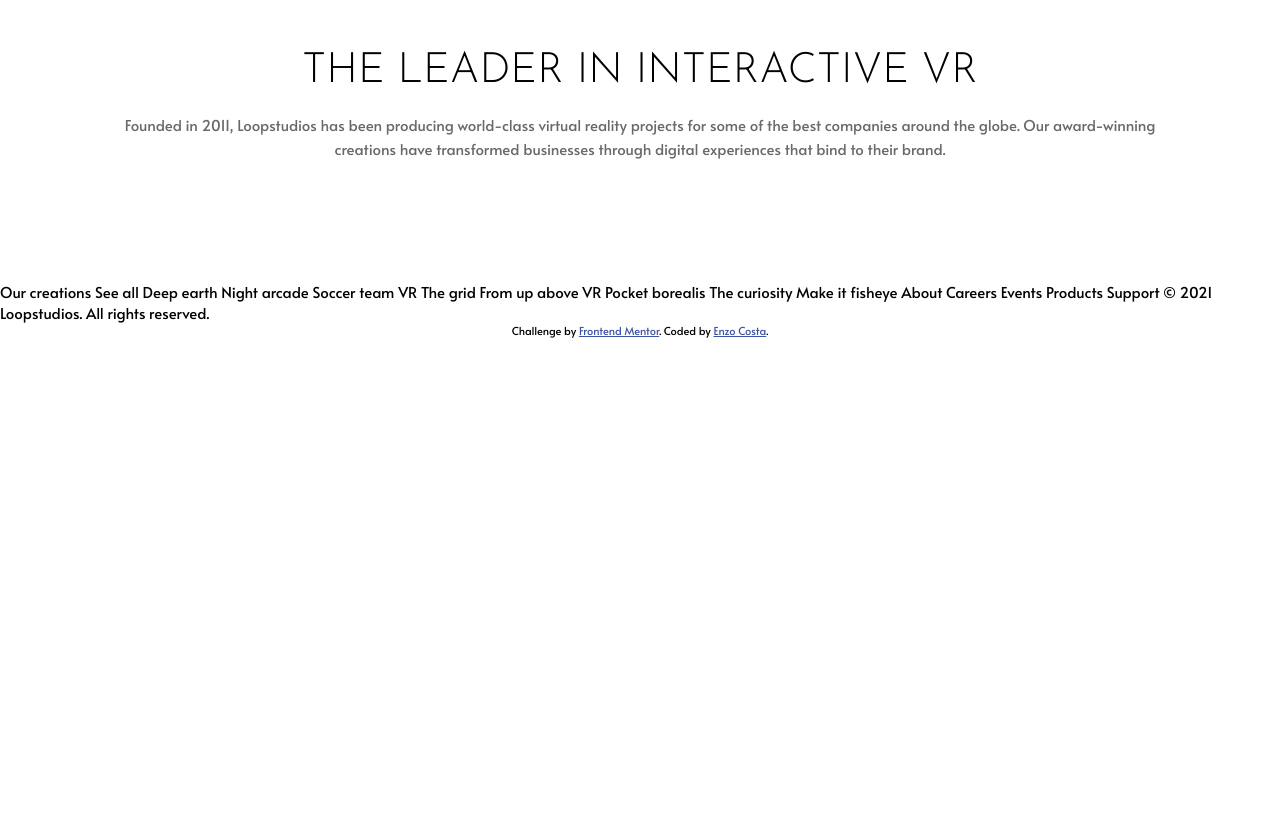
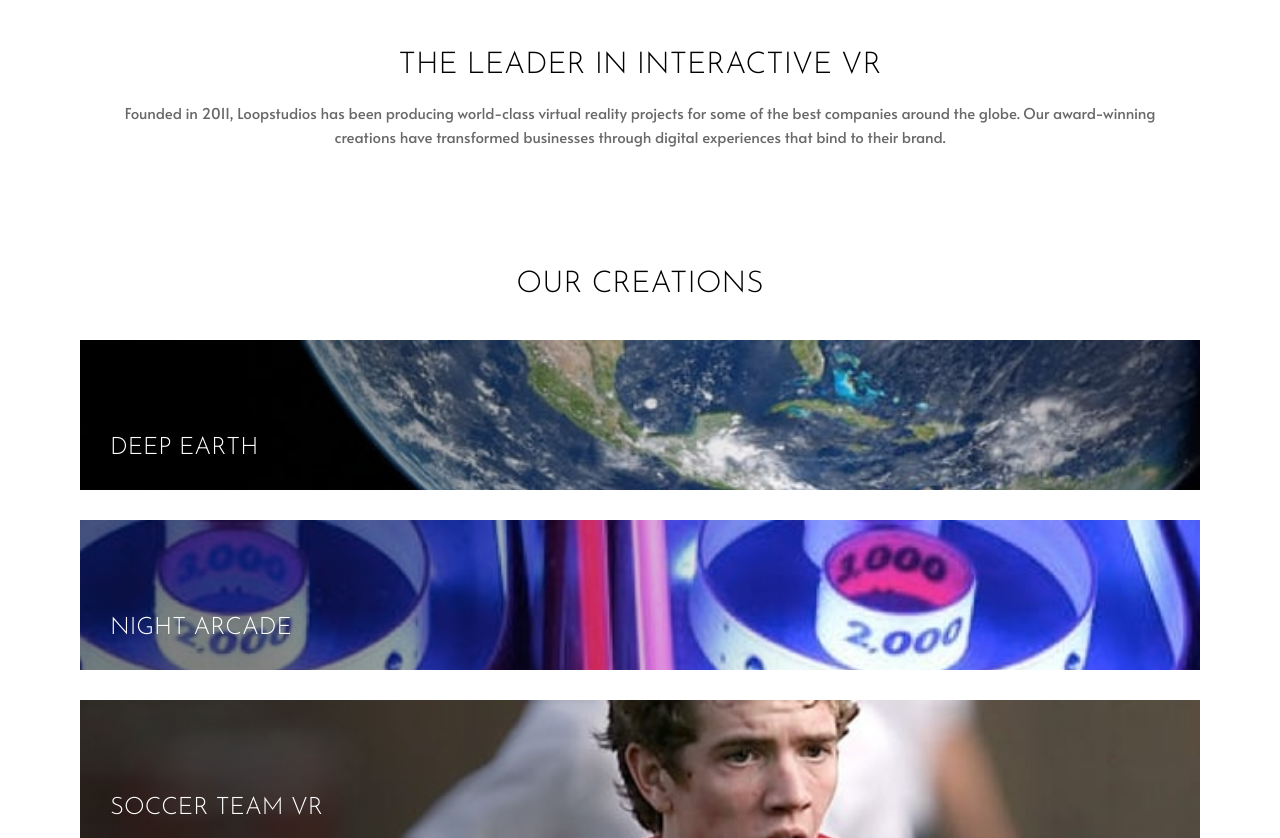
Before and after one commit to EnzoXavier1001/loopstudios-landing-page, a plain HTML site: page index.html in a window 1280 px wide. Shown: the part 1070-1908 px from the top of the page. Before the commit the page ends 1408 px from the top, so only its background shows below. Drawn offline with Linux system fonts and the light colour scheme.

Commit message:
Create the section creations

```diff
--- a/css/styles.css
+++ b/css/styles.css
@@ -94,12 +94,120 @@ nav ul {
 }
 
 .box-interactive .title {
+  font-size: 30px;
   margin-bottom: 20px;
 }
 
 .box-interactive p {
   color: var(--very-dark-gray);
   line-height: 24px;
+}
+
+/*========= CREATIONS ========= */
+#creations {
+  padding-bottom: 120px;
+}
+
+#creations .title {
+  font-size: 30px;
+  text-align: center;
+  margin-bottom: 40px;
+}
+
+.cards {
+  display: flex;
+  flex-direction: column;
+  gap: 30px;
+  margin-bottom: 30px;
+}
+
+.card {
+  display: flex;
+  align-items: flex-end;
+  height: 150px;
+  padding: 30px;
+  position: relative;
+  background-size: cover;
+  background-position: top center;
+}
+
+.card::after {
+  content: '';
+  background-image: linear-gradient(
+    90deg,
+    rgba(0, 0, 0, 0.5) 15%,
+    rgba(255, 255, 255, 0) 65%
+  );
+  position: absolute;
+  width: 100%;
+  height: 150px;
+  top: 0;
+  left: 0;
+}
+
+.deep-earth {
+  background-image: url('../images/mobile/image-deep-earth.jpg');
+}
+
+.night-arcade {
+  background-image: url('../images/mobile/image-night-arcade.jpg');
+}
+
+.soccer-team {
+  background-image: url('../images/mobile/image-soccer-team.jpg');
+}
+
+.the-grid {
+  background-image: url('../images/mobile/image-grid.jpg');
+}
+
+.above {
+  background-image: url('../images/mobile/image-from-above.jpg');
+}
+
+.pocket {
+  background-image: url('../images/mobile/image-pocket-borealis.jpg');
+}
+
+.pocket {
+  background-image: url('../images/mobile/image-pocket-borealis.jpg');
+}
+
+.curiosity {
+  background-image: url('../images/mobile/image-curiosity.jpg');
+}
+
+.fisheye {
+  background-image: url('../images/mobile/image-fisheye.jpg');
+}
+
+.title-card {
+  color: var(--white);
+  text-transform: uppercase;
+  font-size: 24px;
+  font-weight: 300;
+  font-family: 'Josefin Sans', sans-serif;
+  position: absolute;
+  width: 50%;
+  z-index: 2;
+}
+
+.button {
+  padding: 12px 45px;
+  border: none;
+  border: 1px solid var(--black);
+  text-transform: uppercase;
+  font-family: 'Alata', sans-serif;
+  letter-spacing: 2px;
+  margin: 0 auto;
+  display: block;
+  font-size: 15px;
+  transition: all 0.3s;
+}
+
+.button:hover {
+  background: var(--black);
+  color: var(--white);
 }
 
 .attribution {
--- a/index.html
+++ b/index.html
@@ -65,10 +65,43 @@
           </div>
         </div>
       </section>
+
+      <section id="creations">
+        <div class="container">
+          <h2 class="title">Our creations</h2>
+          <div class="cards">
+            <div class="card deep-earth">
+              <span class="title-card">Deep earth</span>
+            </div>
+            <div class="card night-arcade">
+              <span class="title-card">Night arcade</span>
+            </div>
+            <div class="card soccer-team">
+              <span class="title-card">Soccer team VR</span>
+            </div>
+            <div class="card the-grid">
+              <span class="title-card">The grid</span>
+            </div>
+            <div class="card above">
+              <span class="title-card">From up above VR</span>
+            </div>
+            <div class="card pocket">
+              <span class="title-card">Pocket borealis</span>
+            </div>
+            <div class="card curiosity">
+              <span class="title-card">The curiosity</span>
+            </div>
+            <div class="card fisheye">
+              <span class="title-card">Make it fisheye</span>
+            </div>
+          </div>
+          <button class="button">See all</button>
+        </div>
+      </section>
     </main>
-    Our creations See all Deep earth Night arcade Soccer team VR The grid From
-    up above VR Pocket borealis The curiosity Make it fisheye About Careers
-    Events Products Support © 2021 Loopstudios. All rights reserved.
+
+    About Careers Events Products Support © 2021 Loopstudios. All rights
+    reserved.
 
     <div class="attribution">
       Challenge by
```
